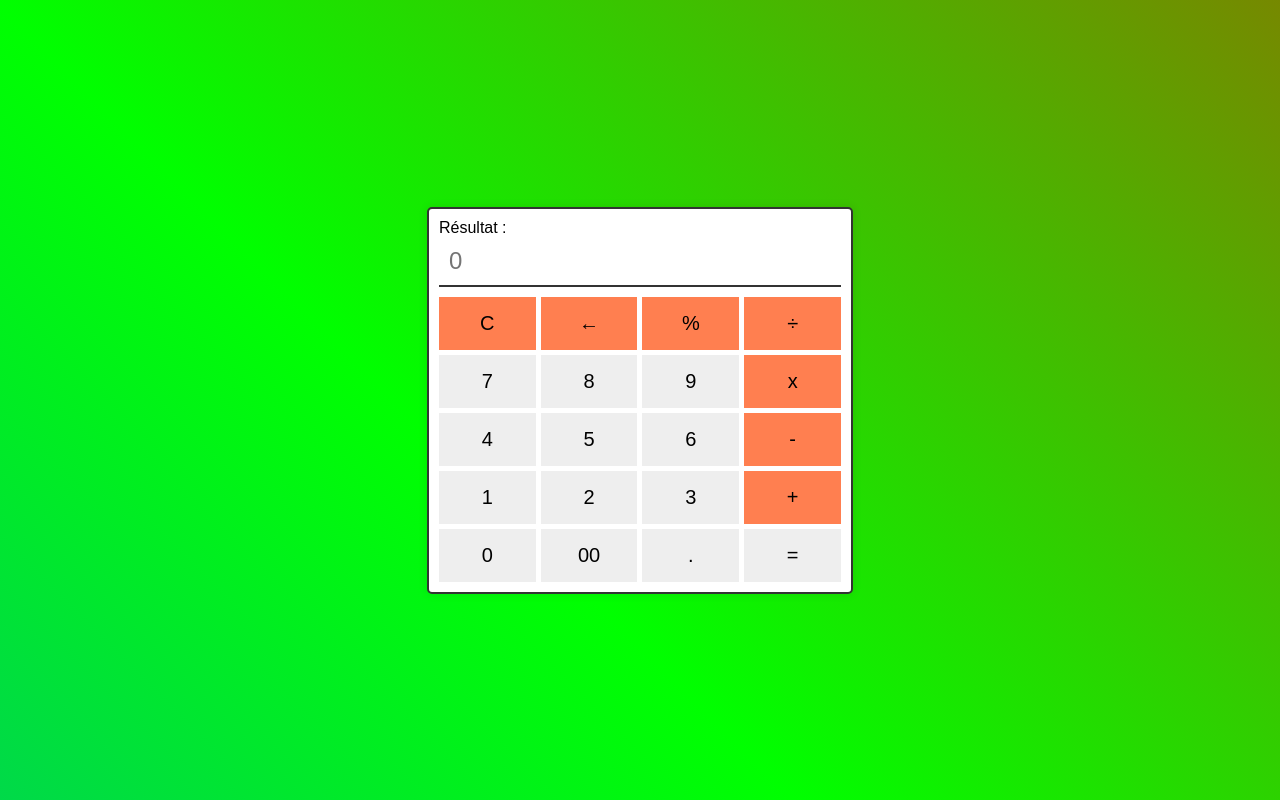
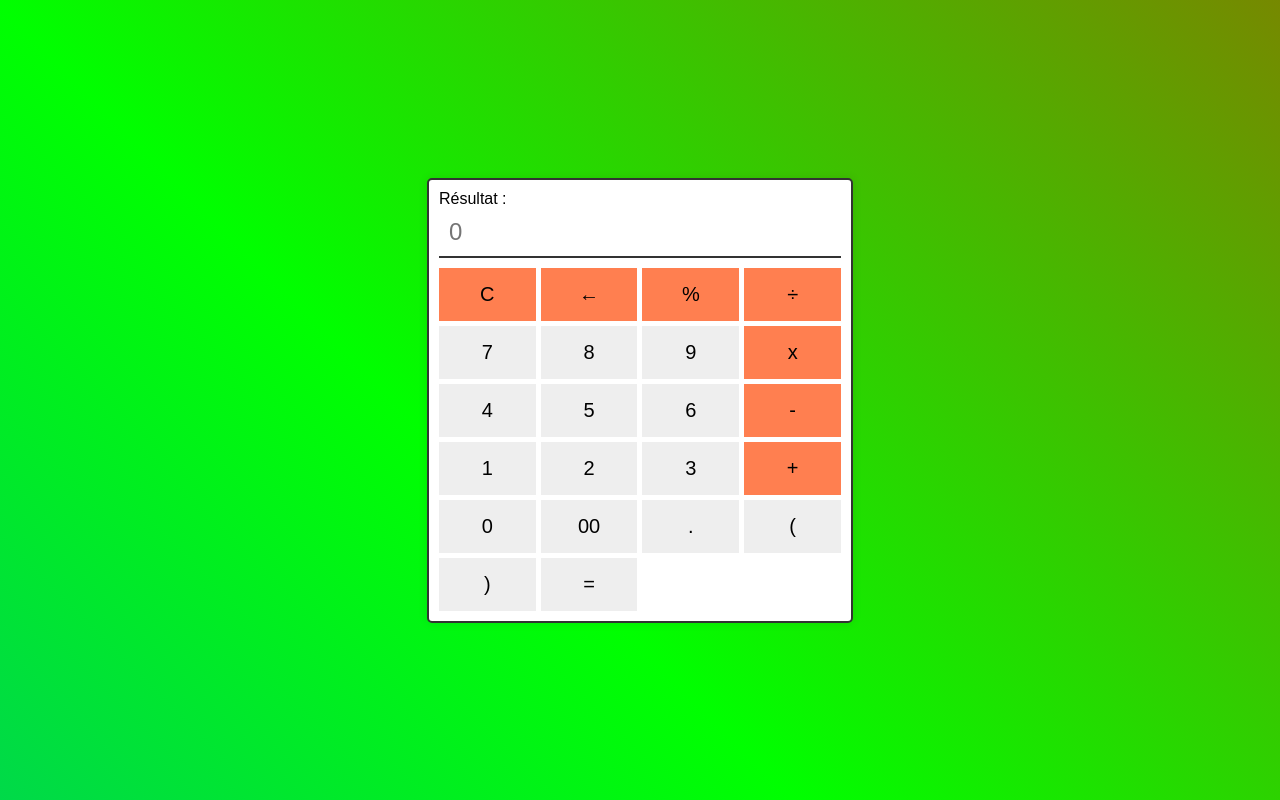
Before and after one commit to RayaneC-01/EasyCalc, a plain HTML site: page index.html in a window 1280 px wide. Drawn offline with Linux system fonts and the light colour scheme.

Commit message:
Page principal

```diff
--- a/index.html
+++ b/index.html
@@ -3,7 +3,7 @@
   <head>
     <meta charset="UTF-8" />
     <meta name="viewport" content="width=device-width, initial-scale=1.0" />
-    <title>Calculatrice Simple</title>
+    <title>Calculatrice Simple HTML/CSS/JS</title>
     <link rel="stylesheet" href="style.css" />
   </head>
   <body>
@@ -76,6 +76,12 @@
         <button onclick="appendToDisplay('0')">0</button>
         <button onclick="appendToDisplay('00')">00</button>
         <button onclick="appendToDisplay('.')">.</button>
+        <button onclick="appendToDisplay('(')" aria-label="Ouvrir parenthèse">
+          (
+        </button>
+        <button onclick="appendToDisplay(')')" aria-label="Fermer parenthèse">
+          )
+        </button>
         <button onclick="calculateResult()">=</button>
       </div>
     </div>
```
